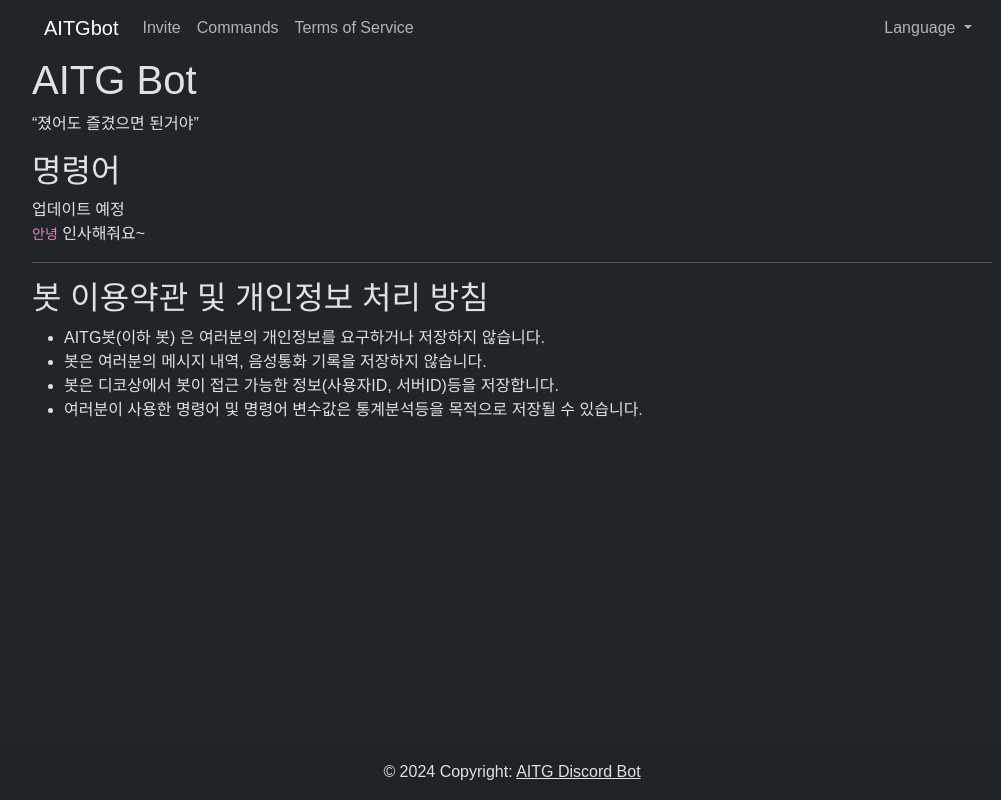
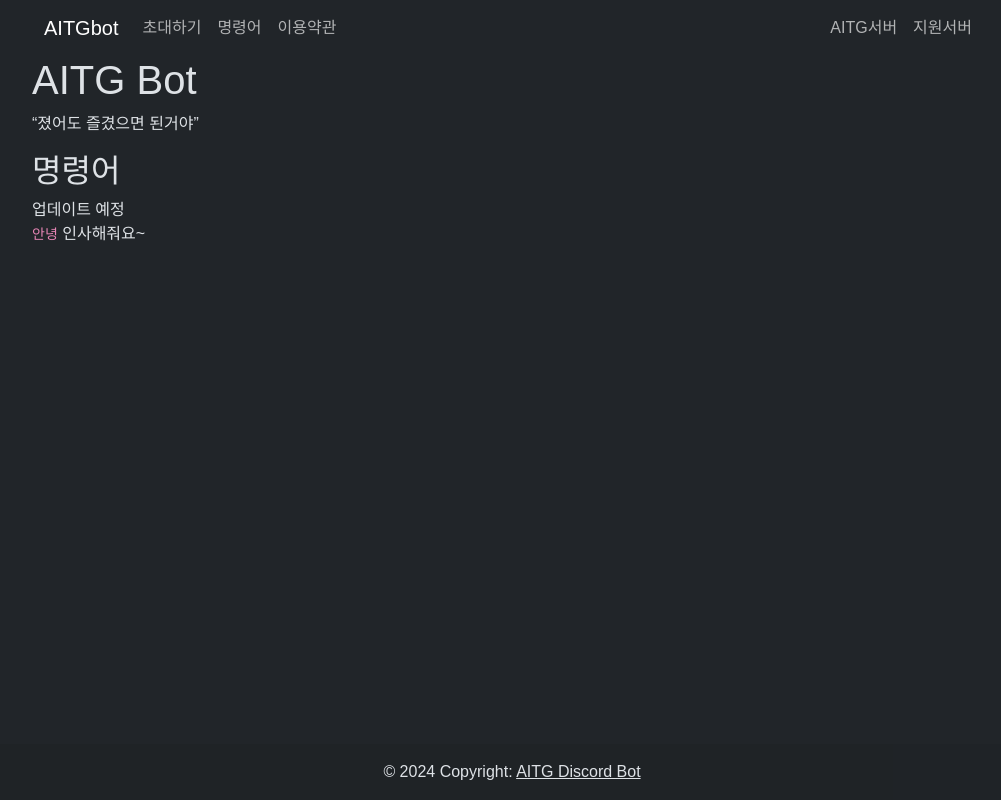
Before and after one commit to macqueen0987/AITG_Release, a plain HTML site: page index.html in a window 1280 px wide. Shown: the whole page, without its empty margins (128-1129 px from the left). Drawn offline with nearby package versions, Linux system fonts and the light colour scheme; a web font is replaced by a local one.

Commit message:
Add files via upload

```diff
--- a/index.html
+++ b/index.html
@@ -19,23 +19,27 @@
                 <button class="navbar-toggler" type="button" data-bs-toggle="collapse" data-bs-target="#navbarSupportedContent" aria-controls="navbarSupportedContent" aria-expanded="false" aria-label="Toggle navigation">
                 <span class="navbar-toggler-icon"></span>
                 </button>
-                <div class="collapse navbar-collapse">
+                <div class="collapse navbar-collapse" id="navbarSupportedContent">
                     <ul class="navbar-nav me-auto mb-2 mb-lg-0">
                         <li class="nav-item">
-                            <a class="nav-link" href="https://discord.com/oauth2/authorize?client_id=1181513333002739772">Invite</a>
+                            <a class="nav-link" href="https://discord.com/oauth2/authorize?client_id=1181513333002739772">초대하기</a>
                         </li>
                         <li class="nav-item">
-                            <a class="nav-link" href="#">Commands</a>
+                            <a class="nav-link" href="#">명령어</a>
                         </li>
                         <li class="nav-item">
-                            <a class="nav-link" href="terms.html">Terms of Service</a>
+                            <a class="nav-link" href="terms.html">이용약관</a>
                         </li>
                     </ul>
-                </div>
-                <div class="collapse navbar-collapse justify-content-end" id="navbarSupportedContent">
-                    <ul class="navbar-nav">
+                    <ul class="navbar-nav justify-content-end">
                         <li class="nav-item dropdown">
-                            <a class="nav-link dropdown-toggle" href="#" role="button" data-bs-toggle="dropdown" aria-expanded="false">
+                            <li class="nav-item">
+                                <a class="nav-link" href="https://discord.com/invite/tXyfNkFwff">AITG서버</a>
+                            </li>
+                            <li class="nav-item">
+                                <a class="nav-link" href="https://discord.gg/gu45aCgzZv">지원서버</a>
+                            </li>
+                            <!-- <a class="nav-link dropdown-toggle" href="#" role="button" data-bs-toggle="dropdown" aria-expanded="false">
                                 Language
                             </a>
                             <ul class="dropdown-menu">
@@ -43,25 +47,17 @@
                                 <li><a class="dropdown-item" href="#">English</a></li>
                                 <li><hr class="dropdown-divider"></li>
                                 <li><a class="dropdown-item" href="#">Contribute</a></li>
-                            </ul>
+                            </ul> -->
                         </li>
                     </ul>
                 </div>
             </div>
         </nav>
-        <div>
+        <div class="d-flex flex-column flex-grow-1">
             <h1 id="aitg-bot">AITG Bot</h1>
             <p><q>졌어도 즐겼으면 된거야</q></p>
             <h2 id="-">명령어</h2>
             <p>업데이트 예정<br><code>안녕</code> 인사해줘요~    </p>
-            <hr>
-            <h2 id="-">봇 이용약관 및 개인정보 처리 방침</h2>
-            <ul>
-            <li>AITG봇(이하 봇) 은 여러분의 개인정보를 요구하거나 저장하지 않습니다.</li>
-            <li>봇은 여러분의 메시지 내역, 음성통화 기록을 저장하지 않습니다.</li>
-            <li>봇은 디코상에서 봇이 접근 가능한 정보(사용자ID, 서버ID)등을 저장합니다.</li>
-            <li>여러분이 사용한 명령어 및 명령어 변수값은 통계분석등을 목적으로 저장될 수 있습니다.</li>
-            </ul>
         </div>
         <footer class="bg-transparent text-center text-lg-start fixed-bottom">
             <!-- Copyright -->
```
Also changed, not shown: terms.html (+15 -10 lines).
